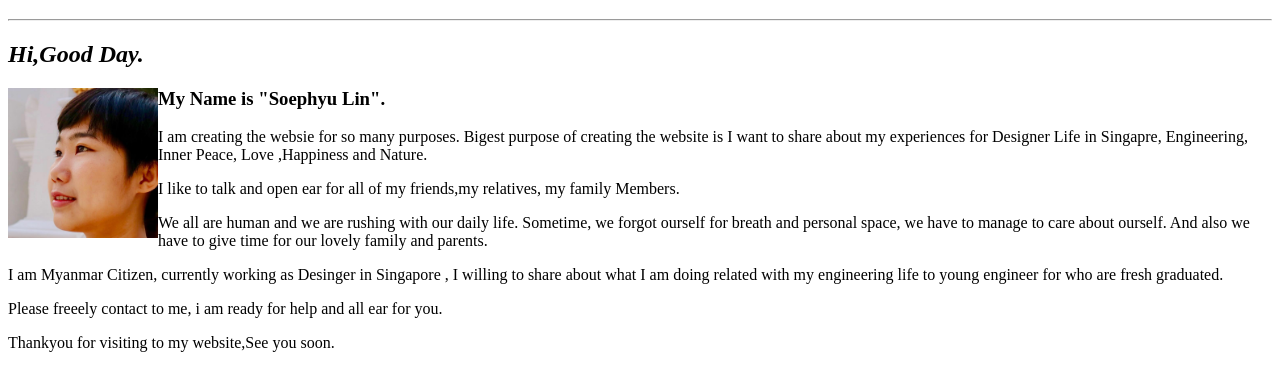
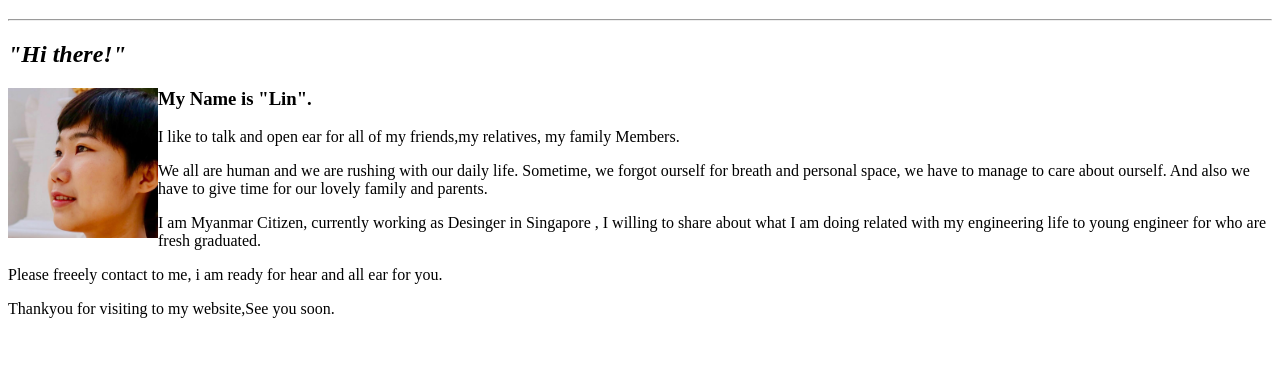
Before and after one commit to linsoephyu/linsoephyu.github.io, a plain HTML site: page index.html in a window 1280 px wide. Shown: the part 61-452 px from the top of the page. Drawn offline with Linux system fonts and the light colour scheme.

Commit message:
Update index.html

```diff
--- a/index.html
+++ b/index.html
@@ -14,19 +14,16 @@
     <h1>About Me</h1>
     <hr>
     <i>
-        <h2>Hi,Good Day.</h2>
+        <h2>"Hi there!"</h2>
     </i>
 
     <img src="images/SPL00.jpg" width="150px" align="left" alt="SoephyLin Profile Picture">
 
 
-
-    <p>
-    <h3>My Name is <strong>"Soephyu Lin".</strong></h3>
+    <h3>My Name is <strong>"Lin".</strong></h3>
 
 
-    <p>I am creating the websie for so many purposes. Bigest purpose of creating the website is I want to share about my
-        experiences for Designer Life in Singapre, Engineering, Inner Peace, Love ,Happiness and Nature.</p>
+
 
     <p>I like to talk and open ear for all of my friends,my relatives, my family Members.</p>
 
@@ -38,7 +35,7 @@
         I am Myanmar Citizen, currently working as Desinger in Singapore , I willing to share about what I am doing
         related with my engineering life to young engineer for who are fresh graduated.
     </P>
-    <p>Please freeely contact to me, i am ready for help and all ear for you.</p>
+    <p>Please freeely contact to me, i am ready for hear and all ear for you.</p>
 
 
     Thankyou for visiting to my website,See you soon.
```
